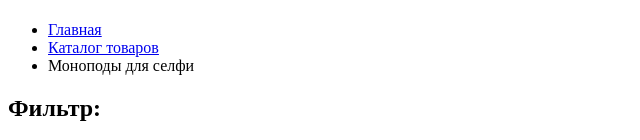
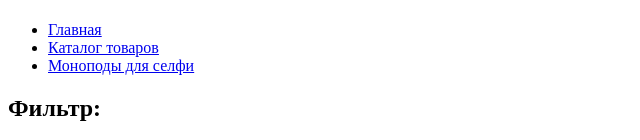
Before and after one commit to pdrobyshev/521641-device, a plain HTML site: page catalog.html in a window 1280 px wide. Shown: the part 406-546 px from the top of the page, without its empty margins (0-640 px from the left). Drawn offline with Linux system fonts and the light colour scheme.

Commit message:
Add link to ul.breadcrumbs

```diff
--- a/catalog.html
+++ b/catalog.html
@@ -45,7 +45,7 @@
         <ul class="breadcrumbs">
           <li><a href="#">Главная</a></li>
           <li><a href="#">Каталог товаров</a></li>
-          <li>Моноподы для селфи</li>
+          <li><a href="#">Моноподы для селфи</a></li>
         </ul>
 
         <section class="filters">
```
